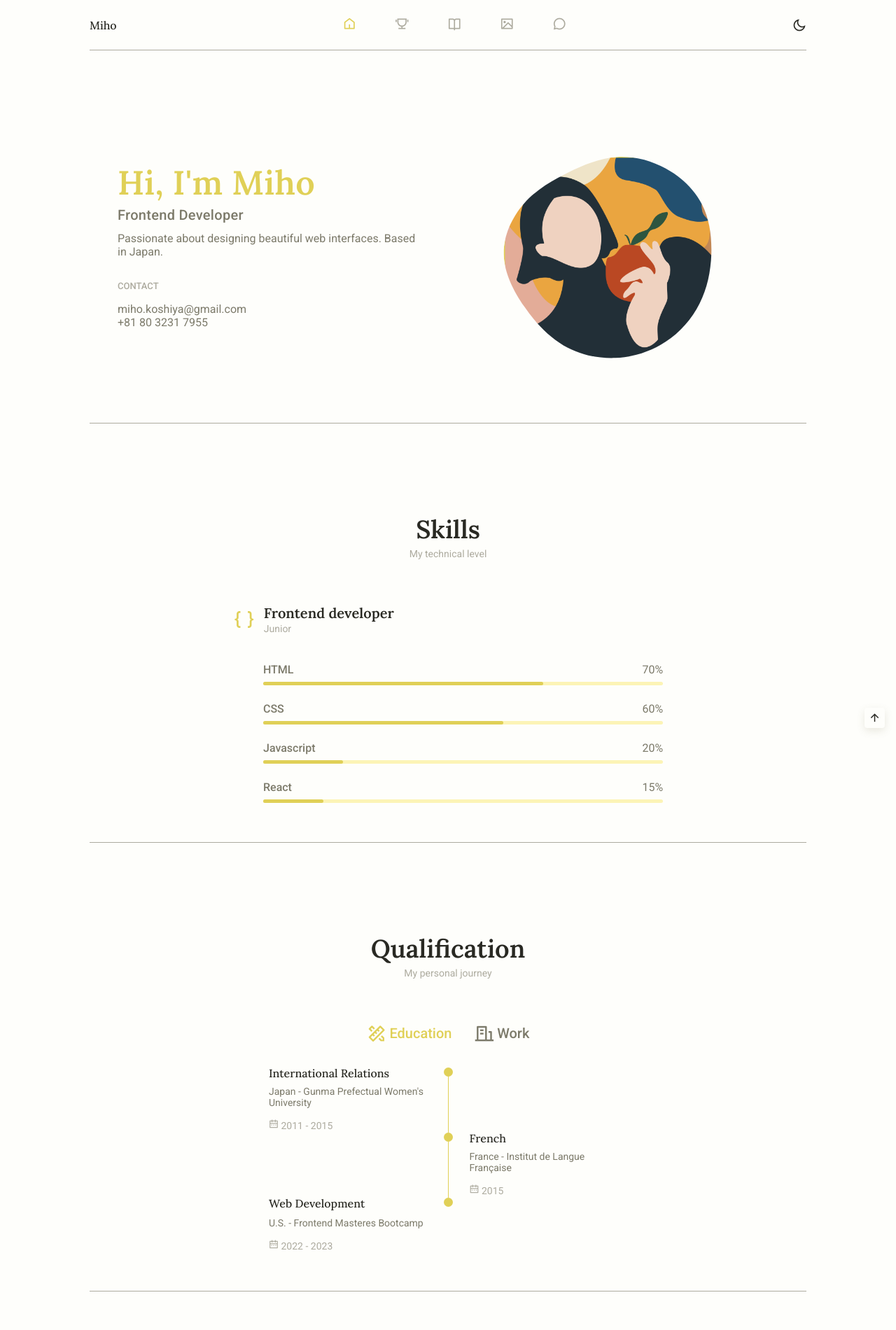
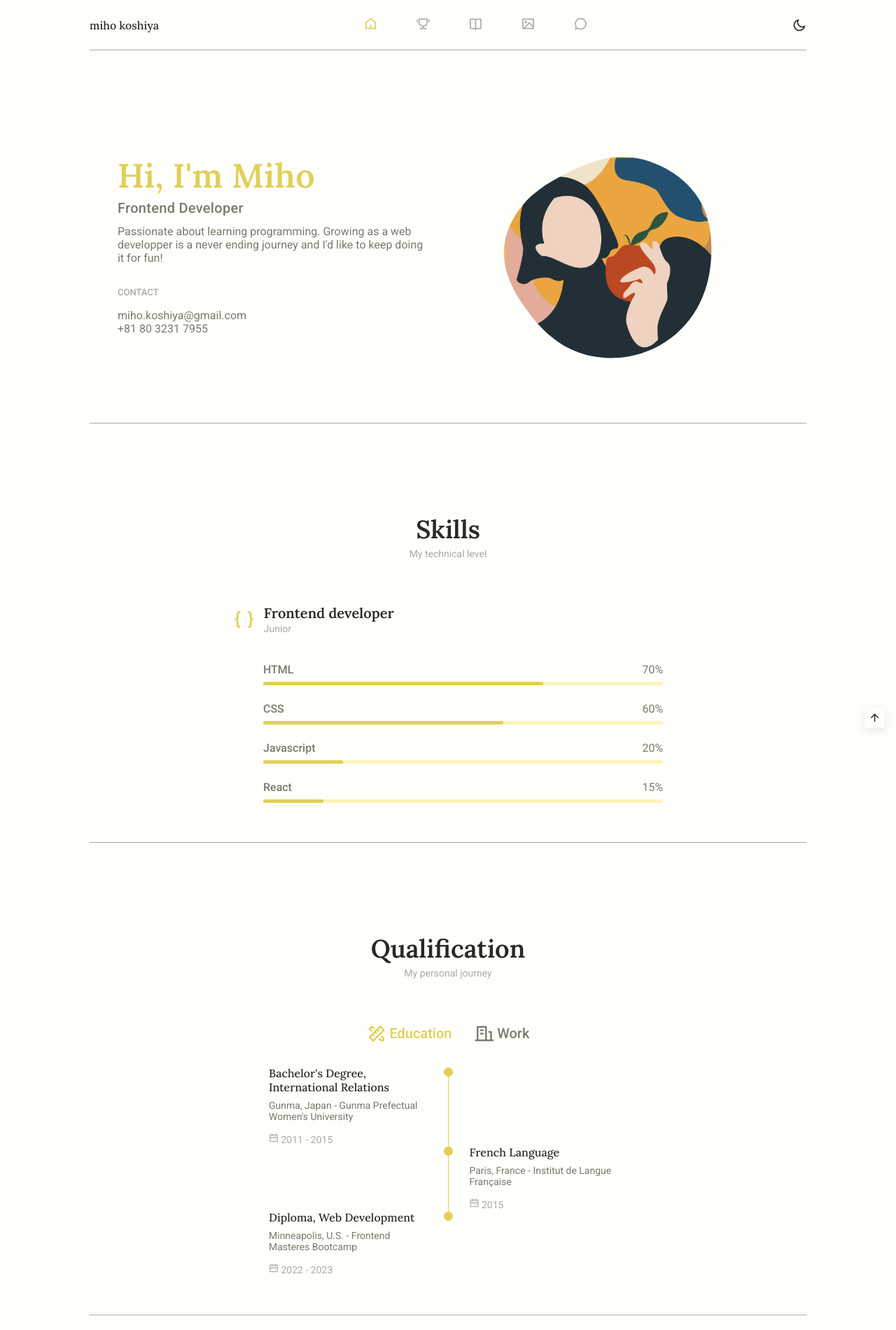
Before and after one commit to mihokoshiya/portfolio, a plain HTML site: page index.html in a window 1280 px wide. Shown: the top 1900 px of the page at 70% size. Drawn offline with nearby package versions, Linux system fonts and the light colour scheme.

Commit message:
Update index.html

```diff
--- a/index.html
+++ b/index.html
@@ -15,7 +15,7 @@
     <!--==================== CSS ====================-->
     <link rel="stylesheet" href="./css/styles.css">
 
-    <title>Portfolio Website</title>
+    <title>miho koshiya | portfolio</title>
 </head>
 
 <body>
@@ -23,7 +23,7 @@
     <header class="header" id="header">
         <nav class="nav container">
             <div>
-                <a href="#" class="nav__logo">Miho</a>
+                <a href="#" class="nav__logo">miho koshiya</a>
             </div>
 
             <div class="nav__menu" id="nav-menu">
@@ -89,8 +89,8 @@
                         <h1 class="home__title">Hi, I'm Miho</h1>
                         <h3 class="home__subtitle">Frontend Developer</h3>
                         <p class="home__description">
-                            Passionate about designing beautiful web
-                            interfaces. Based in Japan.
+                            Passionate about learning programming. Growing as a web developper is a never ending journey
+                            and I'd like to keep doing it for fun!
                         </p>
 
                         <!--==================== HOME INFO ====================-->
@@ -200,8 +200,9 @@
                         <!--========== QUALIFICATION 1 ==========-->
                         <div class="qualification__data">
                             <div>
-                                <h3 class="qualification__title">International Relations</h3>
-                                <span class="qualification__subtitle">Japan - Gunma Prefectual Women's University</span>
+                                <h3 class="qualification__title">Bachelor's Degree, International Relations</h3>
+                                <span class="qualification__subtitle">Gunma, Japan - Gunma Prefectual Women's
+                                    University</span>
                                 <div class="qualification__calendar">
                                     <i class="ri-calendar-2-line"></i>
                                     2011 - 2015
@@ -223,8 +224,9 @@
                             </div>
 
                             <div>
-                                <h3 class="qualification__title">French</h3>
-                                <span class="qualification__subtitle">France - Institut de Langue Française</span>
+                                <h3 class="qualification__title">French Language</h3>
+                                <span class="qualification__subtitle">Paris, France - Institut de Langue
+                                    Française</span>
                                 <div class="qualification__calendar">
                                     <i class="ri-calendar-2-line"></i>
                                     2015
@@ -235,8 +237,9 @@
                         <!--========== QUALIFICATION 3 ==========-->
                         <div class="qualification__data">
                             <div>
-                                <h3 class="qualification__title">Web Development</h3>
-                                <span class="qualification__subtitle">U.S. - Frontend Masteres Bootcamp</span>
+                                <h3 class="qualification__title">Diploma, Web Development</h3>
+                                <span class="qualification__subtitle">Minneapolis, U.S. - Frontend Masteres
+                                    Bootcamp</span>
                                 <div class="qualification__calendar">
                                     <i class="ri-calendar-2-line"></i>
                                     2022 - 2023
@@ -255,7 +258,7 @@
                         <div class="qualification__data">
                             <div>
                                 <h3 class="qualification__title">Web Marketer</h3>
-                                <span class="qualification__subtitle">Japan - PC Manufacturer</span>
+                                <span class="qualification__subtitle">Tokyo, Japan - HP Inc.</span>
                                 <div class="qualification__calendar">
                                     <i class="ri-calendar-2-line"></i>
                                     2016
@@ -278,7 +281,7 @@
 
                             <div>
                                 <h3 class="qualification__title">EC Store Manager</h3>
-                                <span class="qualification__subtitle">Japan - Fashion Retailer</span>
+                                <span class="qualification__subtitle">Hokkaido, Japan - Kneo International Coap.</span>
                                 <div class="qualification__calendar">
                                     <i class="ri-calendar-2-line"></i>
                                     2016 - 2019
@@ -290,7 +293,7 @@
                         <div class="qualification__data">
                             <div>
                                 <h3 class="qualification__title">Kintone Developper</h3>
-                                <span class="qualification__subtitle">Japan - Recruitment Agency</span>
+                                <span class="qualification__subtitle">Tokyo, Japan - en Japan Inc.</span>
                                 <div class="qualification__calendar">
                                     <i class="ri-calendar-2-line"></i>
                                     2021 - 2023
@@ -447,7 +450,7 @@
     <footer class="footer">
         <div class="footer__bg">
             <div class="footer__container container">
-                <h1 class="footer__title">Miho</h1>
+                <h1 class="footer__title">miho koshiya</h1>
                 <span class="footer__subtitle">I am Miho Koshiya and this is my personal website.</span>
             </div>
         </div>
```
